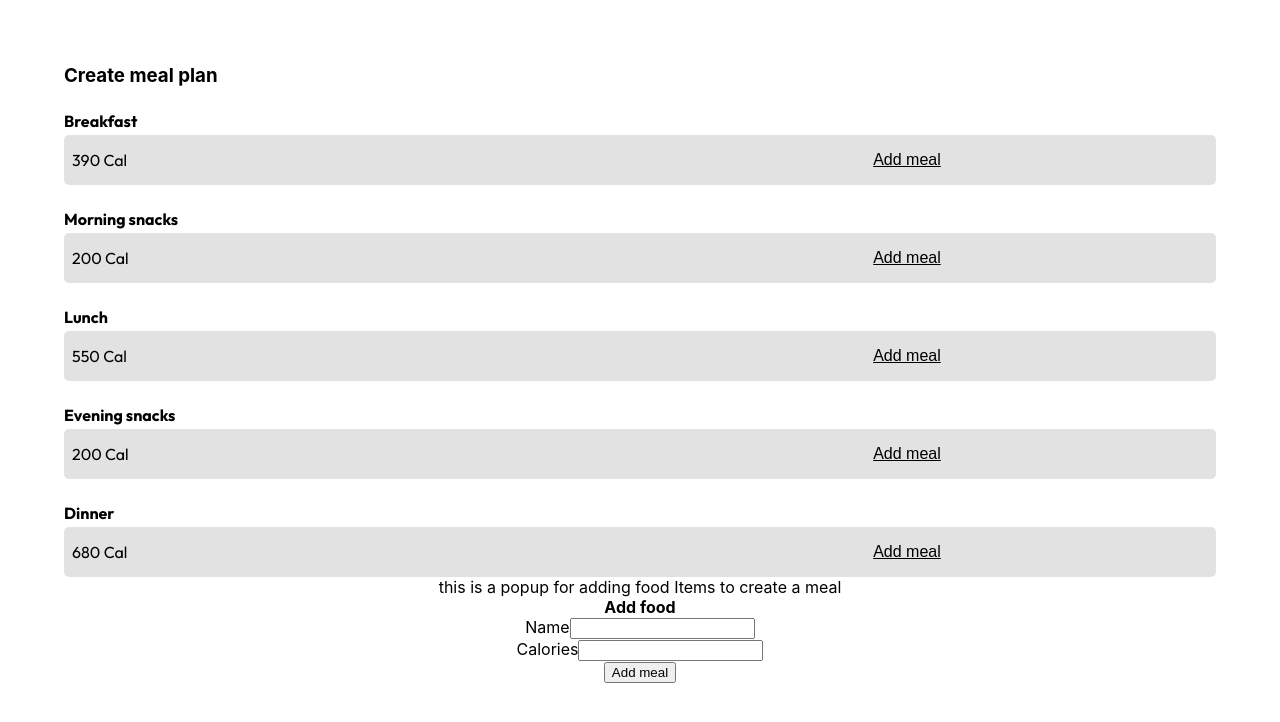
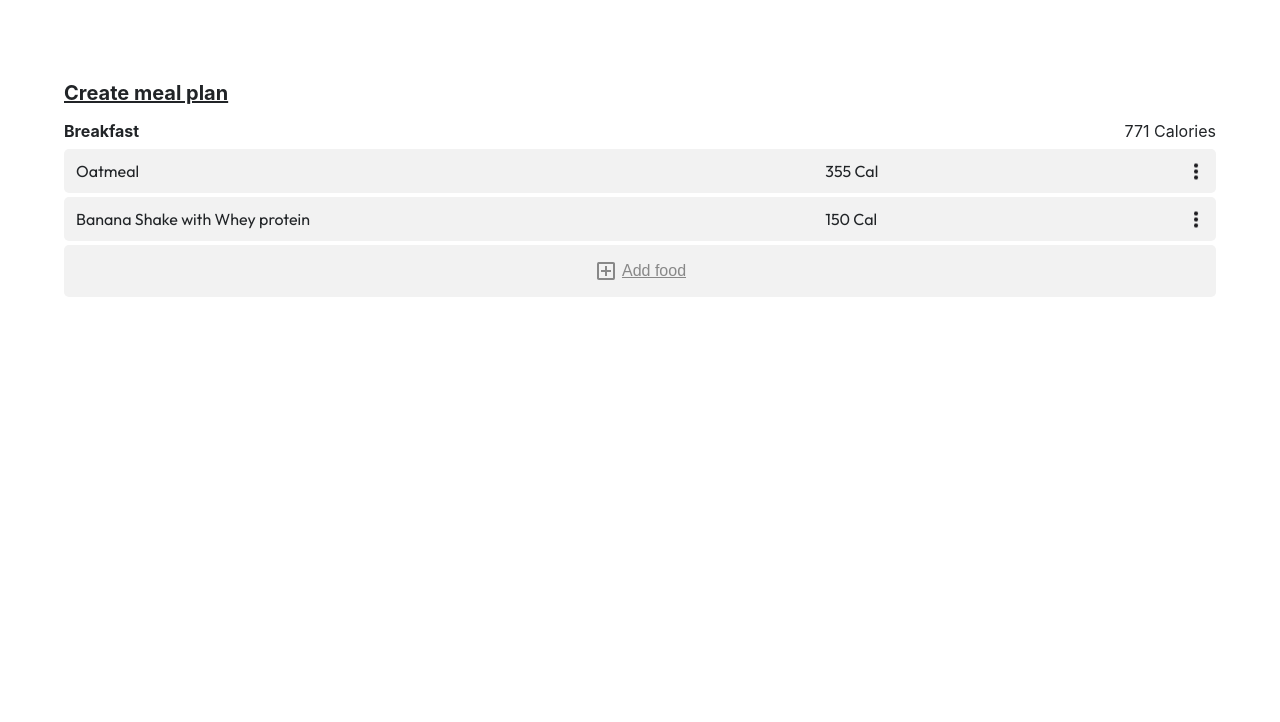
Before and after one commit to akhilkurisinkal/foodfolio, a React (Create React App) app: page / in a window 1280 px wide. Shown: the top 722 px of the page. Built offline with nearby package versions, Linux system fonts and the light colour scheme.

Commit message:
update 3

```diff
--- a/src/App.css
+++ b/src/App.css
@@ -1,5 +1,6 @@
 .App {
   text-align: center;
+  color: #212427;
 }
 
 .App-logo {
--- a/src/App.js
+++ b/src/App.js
@@ -1,11 +1,15 @@
 import logo from './logo.svg';
 import './App.css';
 import Planner from './pages/planner/Planner';
+import { AppProvider } from './AppContext';
 
 function App() {
   return (
     <div className="App">
-      <Planner/>
+      <AppProvider>
+        <Planner/>
+      </AppProvider>
+
     </div>
   );
 }
--- /dev/null
+++ b/src/AppContext.jsx
@@ -0,0 +1,14 @@
+import React, { createContext, useState } from "react";
+export const AppContext=createContext();
+export const AppProvider=(props)=>{
+    const [plan,setPlan]=useState({breakfast:{mname:"tuna",mcal:"200"},morningSnacks:{mname:"tuna",mcal:"200"},lunch:{mname:"tuna",mcal:"200"},eveningSnacks:{mname:"tuna",mcal:"200"},dinner:{mname:"tuna",mcal:"200"}});
+    const [selectedMealType,setSelectedMealType]=useState("break");
+    const [addMealActive,setAddMealActive]=useState(false);
+    const [dayPlan,setDayPlan]=useState([{mealType:"Breakfast",mealItems:[{name:"Tuna sandwich", calories:"355"},{name:"Banana Shake", calories:"150"}]}]);
+
+    return(
+        <AppContext.Provider value={{plan,setPlan,selectedMealType,setSelectedMealType,addMealActive,setAddMealActive,dayPlan,setDayPlan}}>
+            {props.children}
+        </AppContext.Provider>
+    )
+}
--- /dev/null
+++ b/src/components/addMeal/AddMeal.jsx
@@ -0,0 +1,73 @@
+import React, { useEffect, useState } from "react";
+import styles from "./AddMeal.module.css";
+import { useContext } from "react";
+import { AppContext } from "../../AppContext";
+
+const AddMeal=()=>{
+
+    const appData=useContext(AppContext);
+
+    const [meal,setMeal]=useState({mname:"",mcal:""});
+
+    const setMealName=(e)=>{
+        setMeal({...meal,mname:e.target.value})
+
+    }
+    const setMealCal=(e)=>{
+        setMeal({...meal,mcal:e.target.value});
+    }
+
+    //test
+   useEffect(()=>{
+    console.log(meal);
+   },[meal])
+
+
+   const saveMeal=()=>{
+    switch(appData.selectedMealType){
+        case "breakfast":appData.setPlan({...appData.plan,breakfast:meal});
+        break;
+        case "morningSnacks":appData.setPlan({...appData.plan,morningSnacks:meal});
+        break;
+        case "lunch":appData.setPlan({...appData.plan,lunch:meal});
+        break;
+        case "eveningSnacks":appData.setPlan({...appData.plan,eveningSnacks:meal});
+        break;
+        case "dinner":appData.setPlan({...appData.plan,dinner:meal});
+        default: console.log("invalid meal type selected");
+    }
+    setMeal({mname:"",mcal:""});
+    appData.setSelectedMealType("none");
+    appData.setAddMealActive(false);
+
+
+   }
+
+   //test
+   useEffect(()=>{
+    console.log(appData.plan);
+   },[appData.plan]);
+
+    return(
+            <div className={appData.addMealActive? styles.active:styles.inactive}>
+                this is a popup for adding meal
+                <h4>Add meal</h4>
+                <label htmlFor="mealName">Name</label>
+                <input
+                    type="text"
+                    name="mealName"
+                    id="mealName"
+                    value={meal.mname}
+                    onChange={setMealName}
+                />
+                <br />
+                <label htmlFor="cal">Calories</label>
+                <input type="text" name="cal" id="cal" value={meal.mcal} onChange={setMealCal}/>
+                <br />
+                <button onClick={saveMeal}>Add Meal</button>
+            </div>
+
+    )
+}
+
+export default AddMeal;
--- /dev/null
+++ b/src/components/addMeal/AddMeal.module.css
@@ -0,0 +1,7 @@
+.active{
+    display: block;
+}
+
+.inactive{
+    display: none;
+}
--- a/src/components/plannerChild/PlannerChild.jsx
+++ b/src/components/plannerChild/PlannerChild.jsx
@@ -1,21 +1,35 @@
-import React from "react";
+import React, { useEffect } from "react";
 import styles from "./PlannerChild.module.css";
+import { useContext } from "react";
+import { AppContext } from "../../AppContext";
 
 const PlannerChild=(props)=>{
+
+    const appData=useContext(AppContext);
+
+
+    const addMeal=()=>{
+        appData.setSelectedMealType(props.mealType);
+        appData.setAddMealActive(true);
+    }
+
+
+
     return(
             <div className={styles.container}>
                             <div>
-                                <h4>{props.title}</h4>
+                                <div>
+                                    {props.name}
+                                </div>
+                                <div>
+                                {props.calories} Cal
+                                    {/* <button id={props.buttonId} onClick={addMeal}>Add meal</button> */}
+                                </div>
+                                <div>
+                                    <button className={styles.optionsBtn}>&nbsp;</button>
+                                </div>
                             </div>
 
-                            <div>
-                                <div>
-                                    {props.calories} Cal
-                                </div>
-                                <div>
-                                    <button>Add meal</button>
-                                </div>
-                            </div>
             </div>
 
     )
--- a/src/components/plannerChild/PlannerChild.module.css
+++ b/src/components/plannerChild/PlannerChild.module.css
@@ -3,55 +3,84 @@
     margin: auto;
     display: flex;
     flex-direction: column;
-    gap: 4px;
     font-family: outfit;
     font-size: 16px;
-    margin-top: 24px;
+    margin-bottom: 4px;
 }
 
 
 
-.container >:first-child{
+/* .container >:first-child{
     display: flex;
     flex-direction: row;
+
 }
 
-.container >:nth-child(2){
-    padding: 8px;
+.container >:first-child>:first-child{
+    flex: 1;
+    text-align: left;
+}
 
+.container >:first-child>:nth-child(2){
+    flex: 1;
+    text-align: right;
+} */
+
+
+
+
+.container >:first-child{
+    padding: 12px;
+    gap:8px;
     box-sizing: border-box;
-    height: 50px;
+    height: min-content;
     display: flex;
     flex-direction: row;
     border-radius: 5px;
-    background-color: rgb(226, 226, 226);
+    background-color: #F2F2F2;
+
 }
 
-.container >:nth-child(2) div{
+.container >:first-child div{
     display: flex;
     flex-direction: row;
     align-items: center;
-}
 
-.container >:nth-child(2) >:first-child{
-
-    width: 70%;
 
 }
 
-.container >:nth-child(2) >:nth-child(2){
-    width: 30%;
-    display: flex;
-    flex-direction: row;
+.container >:first-child >:first-child{
+   flex:6;
+   justify-content: left;
+   text-align: left;
 }
 
-.container >:nth-child(2) >:nth-child(2) button{
+.container >:first-child >:nth-child(2){
+   flex:2;
+}
+
+.container >:first-child >:nth-child(3){
+    flex:1;
+    justify-content: right;
+}
+
+
+.container >:first-child >:nth-child(2) button{
     border: none;
     background-color: transparent;
     text-decoration: underline;
     font-size: 16px;
 }
 
+.optionsBtn{
+background-image: url(../../assets/icons/options.png);
+background-position: center;
+background-repeat: no-repeat;
+background-size: auto;
+background-color: transparent;
+border: none;
+}
+
 h4{
     margin: 0;
     padding: 0;
--- /dev/null
+++ b/src/data.js
@@ -0,0 +1 @@
+var mealItems=[oatmeal:ingredients,]
--- a/src/pages/planner/Planner.jsx
+++ b/src/pages/planner/Planner.jsx
@@ -1,42 +1,48 @@
-import React, { useState } from "react";
+import React, { useContext, useEffect, useState } from "react";
 import styles from "./Planner.module.css";
 import PlannerChild from "../../components/plannerChild/PlannerChild";
+import { AppContext } from "../../AppContext";
+import AddMeal from "../../components/addMeal/AddMeal";
+
+
 
 const Planner = () => {
-    const [foodItem, setFoodItem] = useState({ fname: "", fcal: "" });
 
-    const handleChangeFname = (event) => {
-        setFoodItem({ ...foodItem, fname: event.target.value });
-        console.log(foodItem.fname);
-    };
+    const appData=useContext(AppContext);
+    const [dayPlan,setDayPlan]=useState([{mealType:"Breakfast",mealItems:[{name:"Oatmeal", calories:"355"},{name:"Banana Shake with Whey protein", calories:"150"}]}]);
 
     return (
         <div className={styles.planner}>
-            <h3>Create meal plan</h3>
+            <h2>Create meal plan</h2>
 
-            <PlannerChild title="Breakfast" calories="390" />
-            <PlannerChild title="Morning snacks" calories="200" />
-            <PlannerChild title="Lunch" calories="550" />
-            <PlannerChild title="Evening snacks" calories="200" />
-            <PlannerChild title="Dinner" calories="680" />
 
-            <div>
-                this is a popup for adding food Items to create a meal
-                <h4>Add food</h4>
-                <label htmlFor="foodItemName">Name</label>
-                <input
-                    type="text"
-                    name="foodItemName"
-                    id="foodItemName"
-                    value={foodItem.fname}
-                    onChange={handleChangeFname}
-                />
-                <br />
-                <label htmlFor="cal">Calories</label>
-                <input type="text" name="cal" id="cal" />
-                <br />
-                <button>Add meal</button>
+            <div className={styles.mealsContainer}>
+                    {dayPlan.map((meal, mealIndex) => (
+                         <div key={mealIndex}>
+                            <div className={styles.mealTypeHeader}>
+                                <h3>{meal.mealType}</h3>
+                                <span>771 Calories</span>
+                            </div>
+
+                        {meal.mealItems.map((item, itemIndex) => (
+                            <PlannerChild
+                            key={mealIndex}
+                            title={meal.mealType}
+                            name={item.name}
+                            calories={item.calories}
+                            mealType={meal.mealType}
+                            />
+                        ))}
+                        <div className={styles.addBtnContainer}>
+                            <button className={styles.addFoodBtn}><span className={styles.addIcon}>&nbsp;</span><span>Add food</span></button>
+                        </div>
+                        </div>
+                    ))}
             </div>
+
+            <AddMeal/>
+
+
         </div>
     );
 };
--- a/src/pages/planner/Planner.module.css
+++ b/src/pages/planner/Planner.module.css
@@ -4,13 +4,24 @@
     box-sizing: border-box;
 }
 
+h2{
+    font-size: 20px;
+    padding: 0;
+    text-align: left;
+    text-decoration: underline;
+    color: #212427;
 
+
+}
 
 
 h3{
     margin: 0;
+    font-size: 16px;
     padding: 0;
     text-align: left;
+
+
 }
 
 
@@ -20,3 +31,65 @@ h3{
     background-color: #f9f9f9;
     border: 1px solid grey;
 }
+
+.mealTypeHeader{
+    display: flex;
+    flex-direction: row;
+    box-sizing: border-box;
+    margin: 8px 0px;
+}
+
+.mealTypeHeader *{
+    flex:1;
+    /* border: 1px solid grey; */
+}
+
+.mealTypeHeader >:first-child{
+    justify-content: left;
+    text-align: left;
+}
+
+.mealTypeHeader >:nth-child(2){
+    justify-content: right;
+    text-align: right;
+}
+.addBtnContainer{
+    padding: 12px;
+    gap:8px;
+    box-sizing: border-box;
+    height: min-content;
+    display: flex;
+    flex-direction: row;
+    justify-content: center;
+    align-items: center;
+    border-radius: 5px;
+    background-color: #F2F2F2;
+}
+
+.addIcon{
+    width: 24px;
+    height: 24px;
+    background-image: url(../../assets/icons/addIcon.png);
+    background-position: center;
+    background-repeat: no-repeat;
+    background-size: 100%;
+}
+
+.addFoodBtn{
+    width: max-content;
+    padding: 2px;
+    border: none;
+    background-color: #F2F2F2;
+    display: flex;
+    flex-direction: row;
+    align-items: center;
+    justify-content: center;
+    gap: 4px;
+
+
+}
+.addFoodBtn >:nth-child(2){
+    text-decoration: underline;
+    font-size: 16px;
+    color: #888888;
+}
```
Also changed, not shown: src/assets/icons/addIcon.png (added), src/assets/icons/options.png (added).
